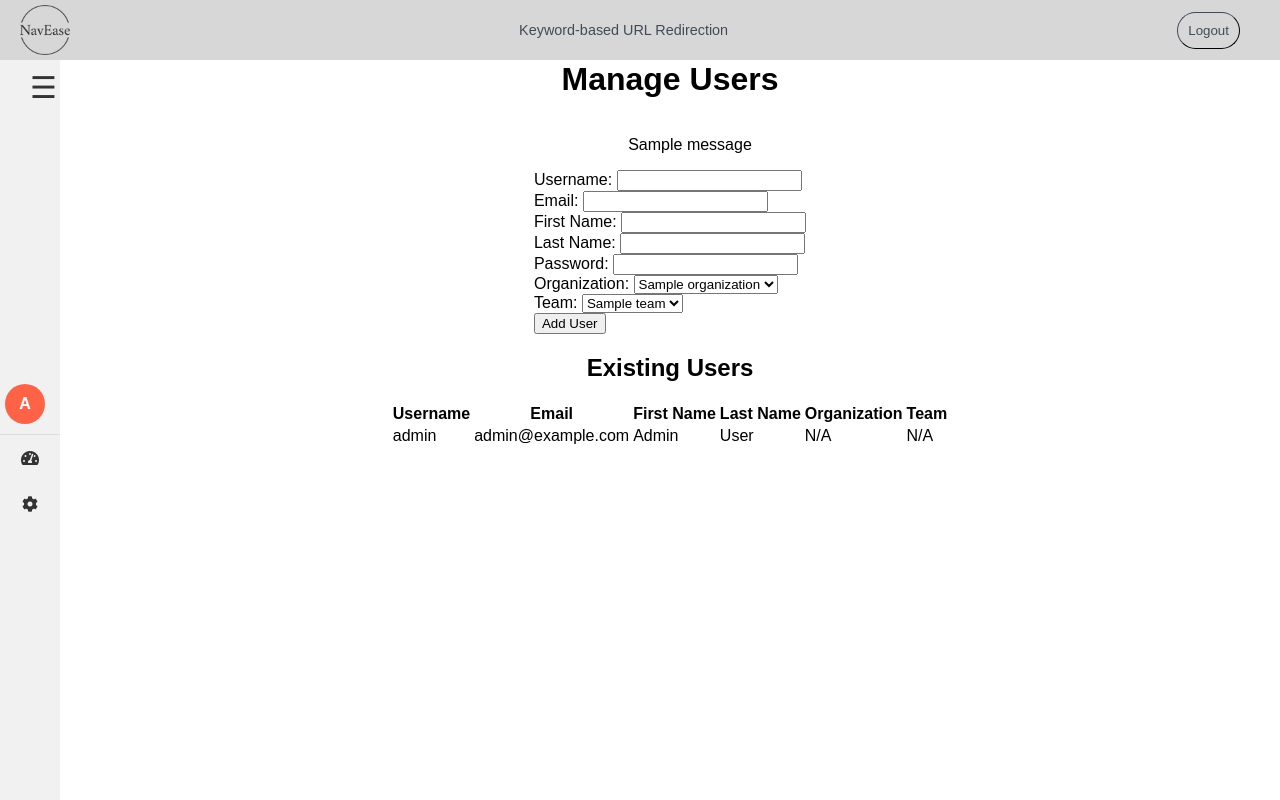
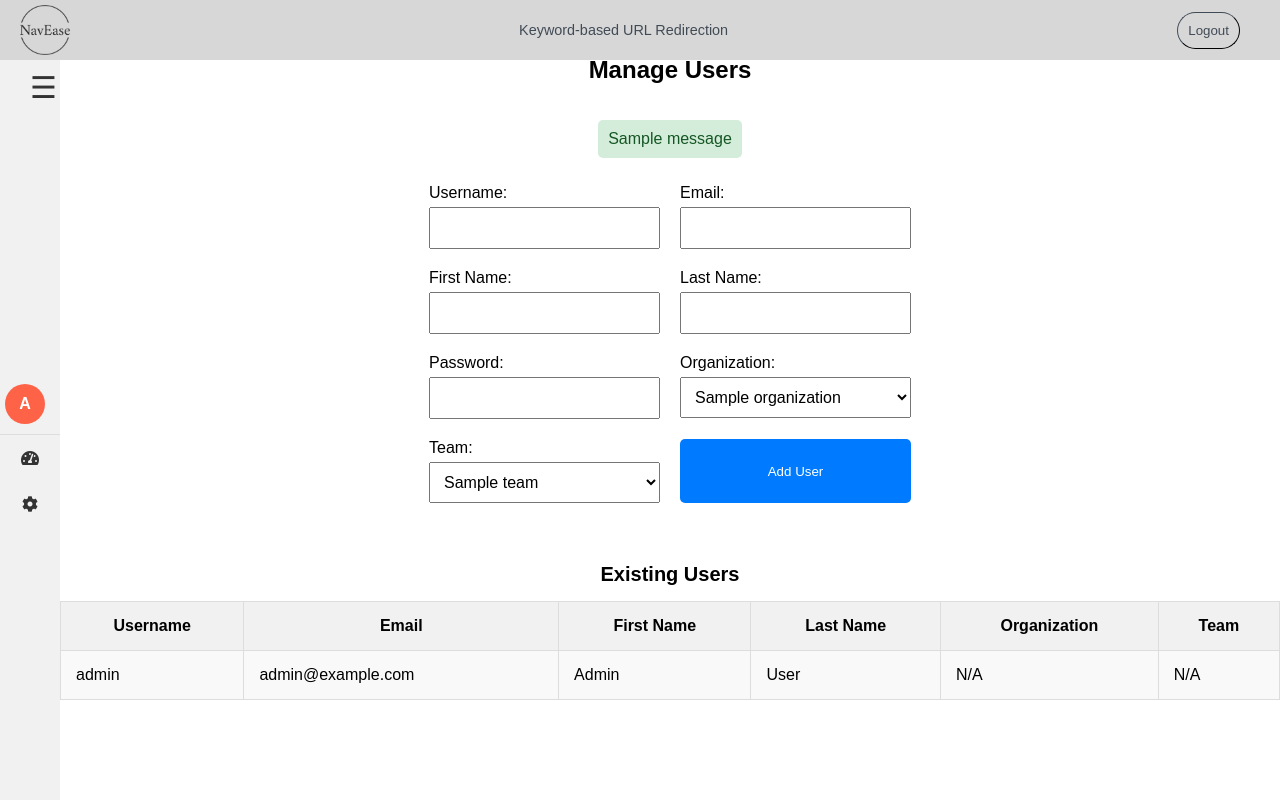
Before and after one commit to akhileshSRE/NavEase-app, a Flask app: page /settings/users in a window 1280 px wide. Run offline with Flask 2, Linux system fonts and the light colour scheme; the visitor is signed in with stand-in values (Sample User, id 1); data comes from the database, SQL or seed files in the repository; tables that the repository leaves empty hold one stand-in row (values such as "Sample post"); one stand-in notice (Sample message) is shown.

Commit message:
enhanced Ui a bit

```diff
--- a/app/static/css/dashboard.css
+++ b/app/static/css/dashboard.css
@@ -461,3 +461,225 @@ header h1 {
         padding: 1%;
     }
 }
+
+/* Manage Users */
+
+.mu-page-title {
+    font-size: 24px;
+    margin-bottom: 20px;
+}
+
+.mu-sub-title {
+    font-size: 20px;
+    margin-top: 30px;
+    margin-bottom: 15px;
+}
+
+.mu-flashes {
+    list-style-type: none;
+    padding: 0;
+}
+
+.mu-flash-message {
+    padding: 10px;
+    margin-bottom: 10px;
+    border-radius: 5px;
+}
+
+.mu-flash-message.success {
+    background-color: #d4edda;
+    color: #155724;
+}
+
+.mu-flash-message.error {
+    background-color: #f8d7da;
+    color: #721c24;
+}
+
+.mu-user-form {
+    display: grid;
+    grid-template-columns: 1fr 1fr;
+    gap: 20px;
+    margin-bottom: 30px;
+}
+
+.mu-user-form .mu-form-group {
+    display: flex;
+    flex-direction: column;
+}
+
+.mu-user-form .mu-form-group label {
+    margin-bottom: 5px;
+}
+
+.mu-user-form .mu-form-group .mu-form-control {
+    padding: 10px;
+    font-size: 16px;
+}
+
+.mu-btn.mu-btn-primary {
+    background-color: #007bff;
+    color: white;
+    padding: 10px 20px;
+    border: none;
+    border-radius: 5px;
+    cursor: pointer;
+}
+
+.mu-btn.mu-btn-primary:hover {
+    background-color: #0056b3;
+}
+
+.mu-table {
+    width: 100%;
+    border-collapse: collapse;
+    margin-bottom: 30px;
+}
+
+.mu-table th, .mu-table td {
+    padding: 15px;
+    border: 1px solid #ddd;
+}
+
+.mu-table-striped tbody tr:nth-of-type(odd) {
+    background-color: #f9f9f9;
+}
+
+.mu-table th {
+    background-color: #f1f1f1;
+}
+
+/* Manage Team */
+
+.mt-page-title {
+    font-size: 24px;
+    margin-bottom: 20px;
+}
+
+.mt-sub-title {
+    font-size: 20px;
+    margin-top: 30px;
+    margin-bottom: 15px;
+}
+
+.mt-flashes {
+    list-style-type: none;
+    padding: 0;
+}
+
+.mt-flash-message {
+    padding: 10px;
+    margin-bottom: 10px;
+    border-radius: 5px;
+}
+
+.mt-flash-message.success {
+    background-color: #d4edda;
+    color: #155724;
+}
+
+.mt-flash-message.error {
+    background-color: #f8d7da;
+    color: #721c24;
+}
+
+.mt-team-form {
+    display: grid;
+    grid-template-columns: 1fr 1fr;
+    gap: 20px;
+    margin-bottom: 30px;
+}
+
+.mt-team-form .mt-form-group {
+    display: flex;
+    flex-direction: column;
+}
+
+.mt-team-form .mt-form-group label {
+    margin-bottom: 5px;
+}
+
+.mt-team-form .mt-form-control {
+    padding: 10px;
+    font-size: 16px;
+}
+
+.mt-btn.mt-btn-primary {
+    background-color: #007bff;
+    color: white;
+    padding: 10px 20px;
+    border: none;
+    border-radius: 5px;
+    cursor: pointer;
+}
+
+.mt-btn.mt-btn-primary:hover {
+    background-color: #0056b3;
+}
+
+.mt-table {
+    width: 100%;
+    border-collapse: collapse;
+    margin-bottom: 30px;
+}
+
+.mt-table th, .mt-table td {
+    padding: 15px;
+    border: 1px solid #ddd;
+}
+
+.mt-table-striped tbody tr:nth-of-type(odd) {
+    background-color: #f9f9f9;
+}
+
+.mt-table th {
+    background-color: #f1f1f1;
+}
+
+
+/* Manage Organisation */
+
+.mo-page-title {
+    font-size: 24px;
+    margin-bottom: 20px;
+}
+
+.mo-organization-form {
+    display: flex;
+    flex-direction: column;
+    gap: 10px;
+    margin-bottom: 30px;
+}
+
+.mo-form-control {
+    padding: 10px;
+    font-size: 16px;
+    border: 1px solid #ccc;
+    border-radius: 5px;
+}
+
+.mo-btn.mo-btn-primary {
+    background-color: #007bff;
+    color: white;
+    padding: 10px 20px;
+    border: none;
+    border-radius: 5px;
+    cursor: pointer;
+}
+
+.mo-btn.mo-btn-primary:hover {
+    background-color: #0056b3;
+}
+
+.mo-organization-list {
+    list-style-type: none;
+    padding: 0;
+}
+
+.mo-organization-item {
+    padding: 10px;
+    border: 1px solid #ddd;
+    margin-bottom: 5px;
+    border-radius: 5px;
+    background-color: #f9f9f9;
+}
--- a/app/templates/settings/manage_users.html
+++ b/app/templates/settings/manage_users.html
@@ -1,60 +1,60 @@
 {% extends "base.html" %}
 
 {% block content %}
-<h1>Manage Users</h1>
+<h1 class="mu-page-title">Manage Users</h1>
 
 {% with messages = get_flashed_messages(with_categories=true) %}
   {% if messages %}
-    <ul class="flashes">
+    <ul class="mu-flashes">
     {% for category, message in messages %}
-      <li class="{{ category }}">{{ message }}</li>
+      <li class="mu-flash-message {{ category }}">{{ message }}</li>
     {% endfor %}
     </ul>
   {% endif %}
 {% endwith %}
 
-<form method="POST" action="{{ url_for('settings.manage_users') }}">
-    <div>
+<form method="POST" action="{{ url_for('settings.manage_users') }}" class="mu-user-form">
+    <div class="mu-form-group">
         <label for="username">Username:</label>
-        <input type="text" id="username" name="username" required>
+        <input type="text" id="username" name="username" required class="mu-form-control">
     </div>
-    <div>
+    <div class="mu-form-group">
         <label for="email">Email:</label>
-        <input type="email" id="email" name="email" required>
+        <input type="email" id="email" name="email" required class="mu-form-control">
     </div>
-    <div>
+    <div class="mu-form-group">
         <label for="first_name">First Name:</label>
-        <input type="text" id="first_name" name="first_name" required>
+        <input type="text" id="first_name" name="first_name" required class="mu-form-control">
     </div>
-    <div>
+    <div class="mu-form-group">
         <label for="last_name">Last Name:</label>
-        <input type="text" id="last_name" name="last_name" required>
+        <input type="text" id="last_name" name="last_name" required class="mu-form-control">
     </div>
-    <div>
+    <div class="mu-form-group">
         <label for="password">Password:</label>
-        <input type="password" id="password" name="password" required>
+        <input type="password" id="password" name="password" required class="mu-form-control">
     </div>
-    <div>
+    <div class="mu-form-group">
         <label for="organization">Organization:</label>
-        <select id="organization" name="organization" required>
+        <select id="organization" name="organization" required class="mu-form-control">
             {% for org in organizations %}
                 <option value="{{ org.id }}">{{ org.name }}</option>
             {% endfor %}
         </select>
     </div>
-    <div>
+    <div class="mu-form-group">
         <label for="team">Team:</label>
-        <select id="team" name="team" required>
+        <select id="team" name="team" required class="mu-form-control">
             {% for team in teams %}
                 <option value="{{ team.id }}">{{ team.name }}</option>
             {% endfor %}
         </select>
     </div>
-    <button type="submit">Add User</button>
+    <button type="submit" class="mu-btn mu-btn-primary">Add User</button>
 </form>
 
-<h2>Existing Users</h2>
-<table>
+<h2 class="mu-sub-title">Existing Users</h2>
+<table class="mu-table mu-table-striped">
     <thead>
         <tr>
             <th>Username</th>
```
Also changed, not shown: app/templates/settings/manage_organizations.html (+6 -6 lines), app/templates/settings/manage_teams.html (+11 -11 lines).
